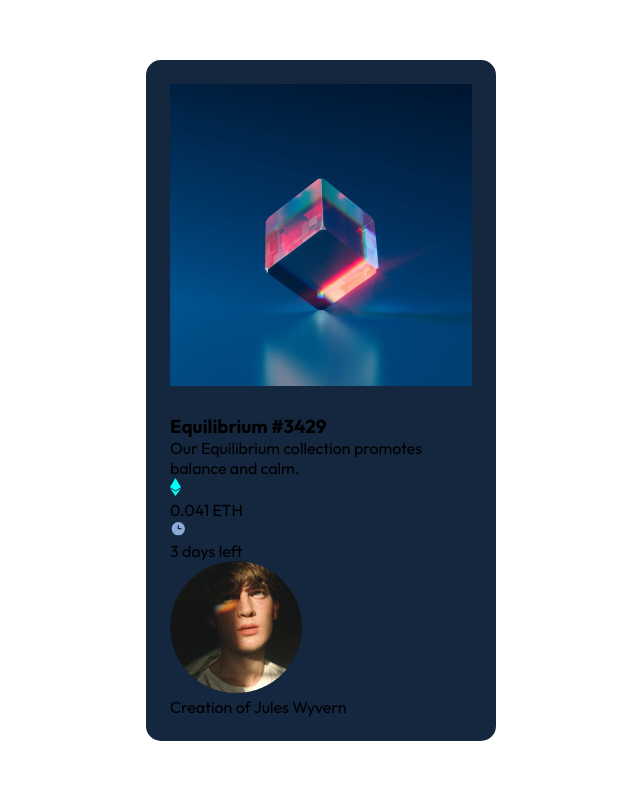
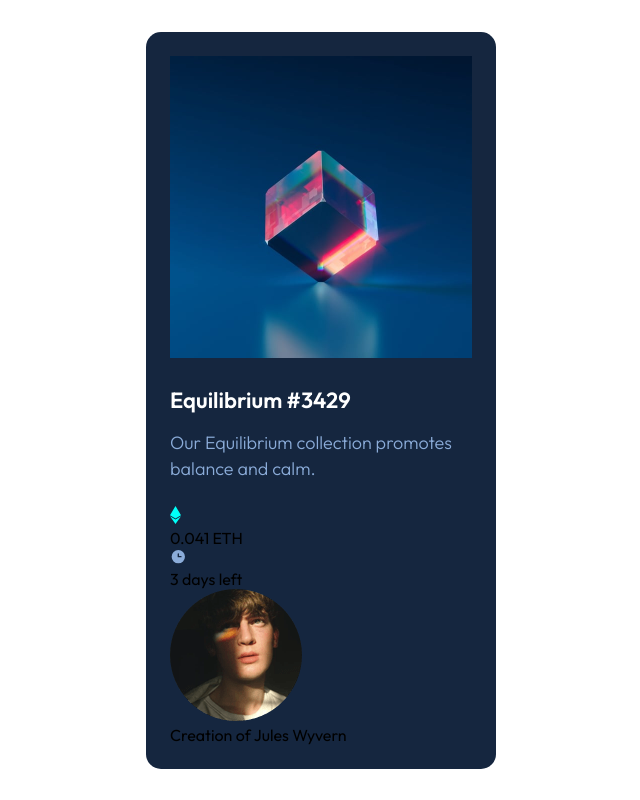
Before and after one commit to niiquash/nft-preview-card-component-main, a plain HTML site: page index.html in a window 1280 px wide. Shown: the whole page, without its empty margins (319-959 px from the left). Drawn offline with Linux system fonts and the light colour scheme.

Commit message:
Style NFT details name and details paragraph

```diff
--- a/styles/style.css
+++ b/styles/style.css
@@ -31,3 +31,29 @@ main {
 .card-image-container img {
   width: 100%;
 }
+
+.card-details-container {
+  width: 302px;
+}
+
+.card-details-name-container {
+  margin-bottom: 16px;
+}
+
+.card-details-name-container h1 {
+  color: white;
+  font-size: 22px;
+  font-weight: 600;
+  line-height: auto;
+}
+
+.card-details-description-container {
+  margin-bottom: 24px;
+}
+
+.card-details-description-container p {
+  font-size: 18px;
+  font-weight: 300;
+  line-height: 26px;
+  color: #8bacd9;
+}
```
